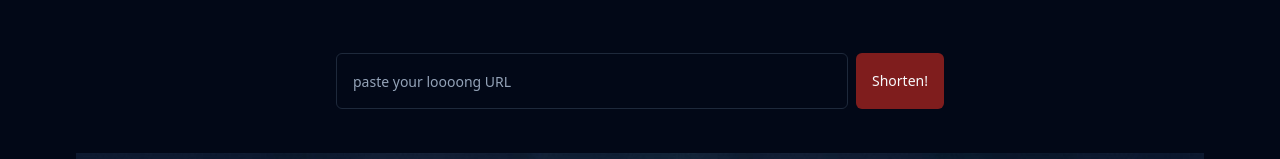
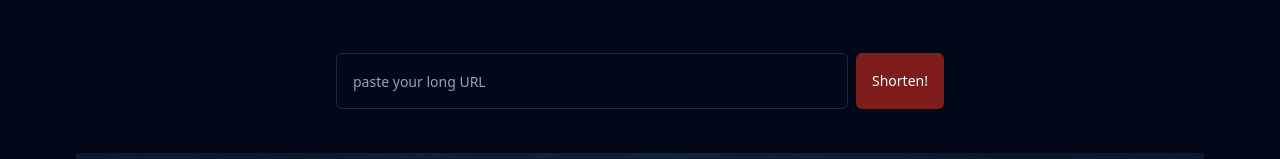
Before and after one commit to gaurav-raval/UrlShortner, a React (Vite) app: page / in a window 1280 px wide. Shown: the part 315-474 px from the top of the page. Built offline with nearby package versions, Linux system fonts and the light colour scheme; no server answers.

Commit message:
Update Landing.jsx

```diff
--- a/src/pages/Landing.jsx
+++ b/src/pages/Landing.jsx
@@ -36,7 +36,7 @@ const Landing = () => {
 
        <form onSubmit={handleShorten} className='sm:h-14 flex flex-col sm:flex-row w-full md:w-2/4 gap-2 items-center' >
 
-        <Input type= 'url' placeholder ="paste your loooong URL"
+        <Input type= 'url' placeholder ="paste your long URL"
         className = 'h-full flex-1 py-4 px-4'
         value = {longUrl}
 
```
